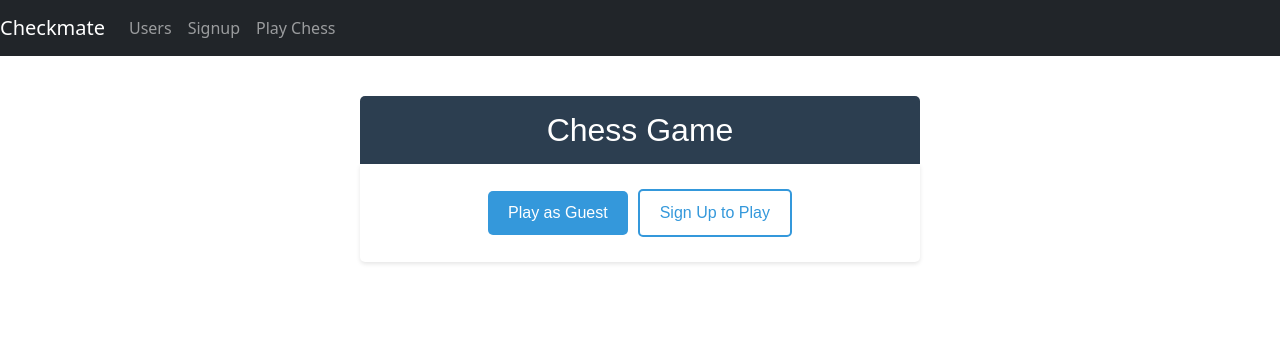
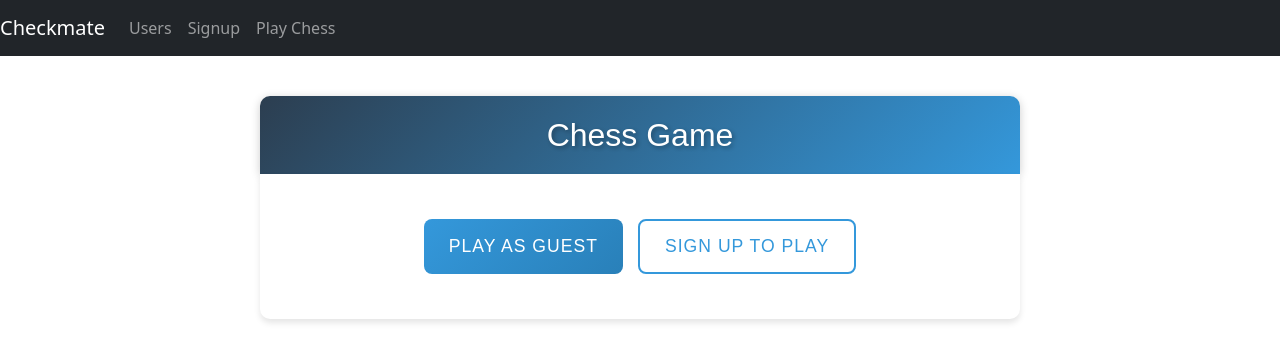
Before and after one commit to EECS3311F24/Checkmate, a React (Vite) app in the folder src/frontend/: page /play in a window 1280 px wide. Shown: the top 362 px of the page. Built offline with nearby package versions, Linux system fonts and the light colour scheme.

Commit message:
"05 Updated chess.css with various styling changes, including layout, hover effects, captured piece display area."

```diff
--- a/src/frontend/src/components/chess.css
+++ b/src/frontend/src/components/chess.css
@@ -1,40 +1,70 @@
-/* Chess Game Container */
+/* Base Container and Layout */
 .chess-container {
-    max-width: 600px;
+  max-width: 800px;
   margin: 20px auto;
   padding: 20px;
   font-family: Arial, sans-serif;
+  transition: all 0.3s ease;
 }
 
+/* Responsive adjustments */
+@media (max-width: 768px) {
+  .chess-container {
+    max-width: 95%;
+    padding: 10px;
+  }
+
+  .chess-board {
+    max-width: 100% !important;
+  }
+
+  .chess-piece {
+    width: 90%;
+    height: 90%;
+  }
+
+  .chess-controls {
+    flex-direction: column;
+    gap: 10px;
+  }
+}
+
+/* Enhanced Header */
 .chess-header {
-    background-color: #2c3e50;
+  background: linear-gradient(135deg, #2c3e50 0%, #3498db 100%);
   color: white;
-    padding: 15px;
+  padding: 20px;
   text-align: center;
-    border-radius: 5px 5px 0 0;
+  border-radius: 10px 10px 0 0;
+  box-shadow: 0 2px 10px rgba(0,0,0,0.2);
 }
 
 .chess-header h2 {
   margin: 0;
+  font-size: 2rem;
+  text-shadow: 2px 2px 4px rgba(0,0,0,0.3);
 }
 
+/* Game Content Area */
 .chess-content {
   background-color: white;
-    padding: 20px;
-    border-radius: 0 0 5px 5px;
-    box-shadow: 0 2px 4px rgba(0,0,0,0.1);
+  padding: 25px;
+  border-radius: 0 0 10px 10px;
+  box-shadow: 0 4px 6px rgba(0,0,0,0.1);
 }
 
-  /* Chess Board */
+/* Enhanced Chess Board */
 .chess-board {
   display: grid;
   grid-template-columns: repeat(8, 1fr);
   gap: 0;
-    border: 1px solid #ccc;
-    max-width: 500px;
+  border: 3px solid #2c3e50;
+  max-width: 600px;
   margin: 0 auto;
+  box-shadow: 0 8px 16px rgba(0,0,0,0.2);
 }
 
+/* Square Styles and Animations */
 .chess-square {
   aspect-ratio: 1;
   display: flex;
@@ -43,20 +73,28 @@
   cursor: pointer;
   position: relative;
   border: 1px solid transparent;
+  transition: all 0.2s ease;
+}
+
+.chess-square:hover {
+  transform: scale(1.02);
+  box-shadow: inset 0 0 10px rgba(52, 152, 219, 0.3);
 }
 
 .chess-square.light {
-    background-color:#eeeed2;
+  background-color: #ffedcc;
 }
 
 .chess-square.dark {
-    background-color:#769656;
+  background-color: #d18b47;
 }
 
 .chess-square.selected {
   border: 2px solid #3498db;
+  animation: pulse 1.5s infinite;
 }
 
+/* Piece Animations */
 .chess-piece {
   width: 80%;
   height: 80%;
@@ -65,46 +103,130 @@
   top: 50%;
   left: 50%;
   transform: translate(-50%, -50%);
+  transition: all 0.3s ease;
 }
 
-  /* Controls and Status */
+.chess-piece:hover {
+  transform: translate(-50%, -50%) scale(1.1);
+}
+
+/* Enhanced Controls */
 .chess-controls {
-    text-align: center;
+  display: flex;
+  justify-content: center;
+  gap: 15px;
+  margin: 20px 0;
 }
 
 .chess-button {
-    background-color: #3498db;
+  background: linear-gradient(135deg, #3498db 0%, #2980b9 100%);
   color: white;
   border: none;
-    padding: 10px 20px;
-    border-radius: 5px;
+  padding: 12px 25px;
+  border-radius: 8px;
   cursor: pointer;
-    font-size: 1rem;
-    margin: 5px;
+  font-size: 1.1rem;
+  transition: all 0.3s ease;
+  text-transform: uppercase;
+  letter-spacing: 1px;
+}
+
+.chess-button:hover {
+  transform: translateY(-2px);
+  box-shadow: 0 4px 8px rgba(0,0,0,0.2);
 }
 
 .chess-button-outline {
-    background-color: transparent;
+  background: transparent;
   color: #3498db;
   border: 2px solid #3498db;
-    padding: 10px 20px;
-    border-radius: 5px;
+  padding: 12px 25px;
+  border-radius: 8px;
   cursor: pointer;
-    font-size: 1rem;
-    margin: 5px;
+  font-size: 1.1rem;
+  transition: all 0.3s ease;
+  text-transform: uppercase;
+  letter-spacing: 1px;
 }
 
+.chess-button-outline:hover {
+  background-color: #3498db;
+  color: white;
+  transform: translateY(-2px);
+  box-shadow: 0 4px 8px rgba(0,0,0,0.2);
+}
+
+/* Status and Messages */
 .chess-error {
   background-color: #ff6b6b;
   color: white;
-    padding: 10px;
-    border-radius: 5px;
-    margin-bottom: 15px;
+  padding: 15px;
+  border-radius: 8px;
+  margin-bottom: 20px;
+  animation: shake 0.5s ease-in-out;
 }
 
 .chess-current-player {
   text-align: center;
-    margin-bottom: 15px;
-    font-size: 1.2rem;
+  margin-bottom: 20px;
+  font-size: 1.3rem;
   font-weight: bold;
+  color: #2c3e50;
+  padding: 10px;
+  border-radius: 8px;
+  background-color: #f8f9fa;
+  box-shadow: 0 2px 4px rgba(0,0,0,0.1);
 }
+
+/* Game Status Banner */
+.chess-status-banner {
+  background: linear-gradient(135deg, #2ecc71 0%, #27ae60 100%);
+  color: white;
+  padding: 10px 20px;
+  border-radius: 8px;
+  margin-bottom: 20px;
+  text-align: center;
+  animation: slideIn 0.5s ease-out;
+}
+
+/* Animations */
+@keyframes pulse {
+  0% { box-shadow: 0 0 0 0 rgba(52, 152, 219, 0.4); }
+  70% { box-shadow: 0 0 0 10px rgba(52, 152, 219, 0); }
+  100% { box-shadow: 0 0 0 0 rgba(52, 152, 219, 0); }
+}
+
+@keyframes shake {
+  0%, 100% { transform: translateX(0); }
+  25% { transform: translateX(-5px); }
+  75% { transform: translateX(5px); }
+}
+
+@keyframes slideIn {
+  from { transform: translateY(-20px); opacity: 0; }
+  to { transform: translateY(0); opacity: 1; }
+}
+
+/* Captured Pieces Area */
+.chess-captured-pieces {
+  display: flex;
+  justify-content: space-between;
+  margin: 20px 0;
+  padding: 15px;
+  background-color: #f8f9fa;
+  border-radius: 8px;
+  box-shadow: 0 2px 4px rgba(0,0,0,0.1);
+}
+
+.captured-piece {
+  width: 30px;
+  height: 30px;
+  margin: 0 5px;
+  opacity: 0.7;
+  transition: all 0.2s ease;
+}
+
+.captured-piece:hover {
+  opacity: 1;
+  transform: scale(1.2);
+}
```
Lines whose indentation alone changed are shown as unchanged.
